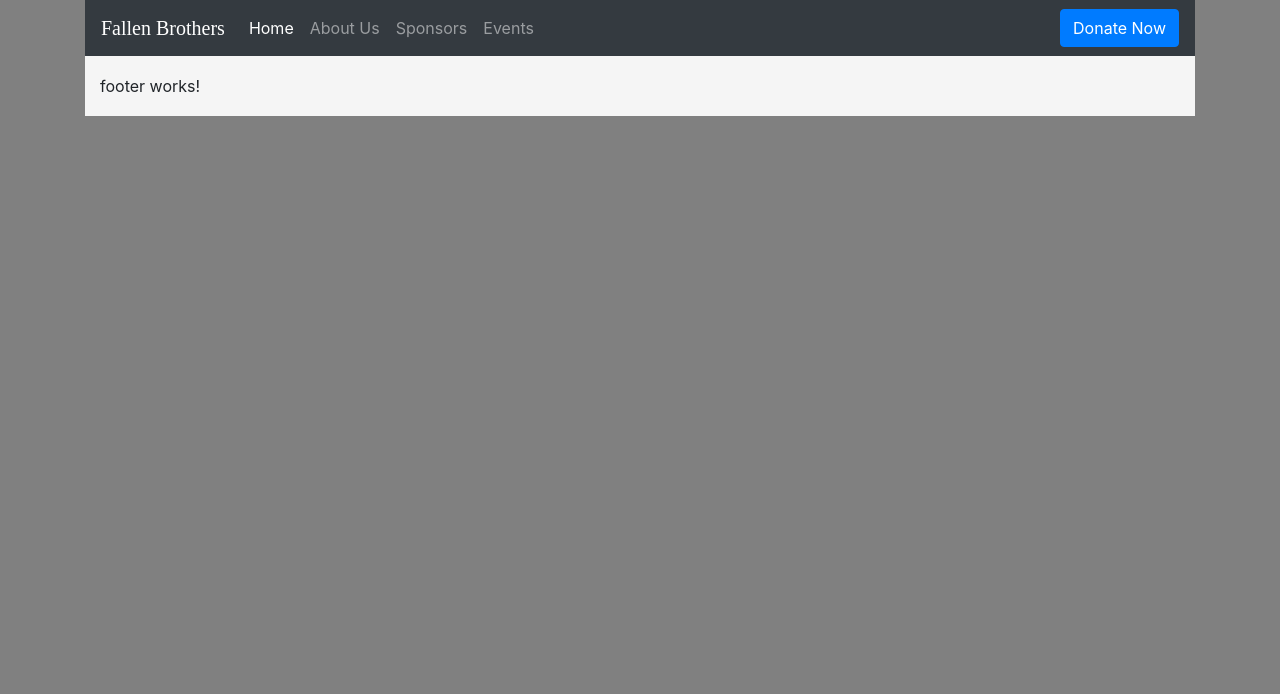
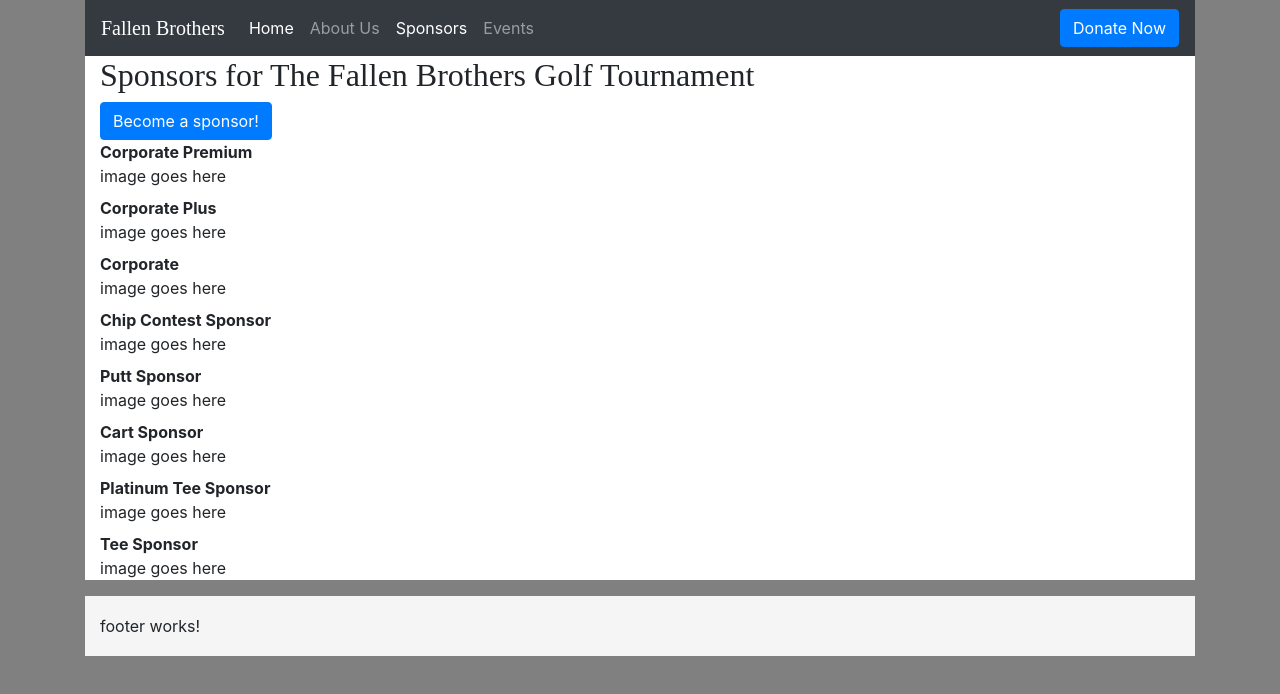
Before and after one commit to mlegendre/fallen_brothers, an Angular app: page /sponsors in a window 1280 px wide. Before the commit this address led to /. Shown: the top 694 px of the page. Built offline with nearby package versions, Linux system fonts and the light colour scheme.

Commit message:
Finsihed the sponsors page

```diff
--- a/src/app/components/navbar/navbar.component.html
+++ b/src/app/components/navbar/navbar.component.html
@@ -1,5 +1,5 @@
 <nav class="navbar navbar-expand-lg navbar-dark bg-dark">
-    <a class="navbar-brand" href="home">Fallen Brothers</a>
+    <a class="navbar-brand" href="">Fallen Brothers</a>
     <button class="navbar-toggler" type="button" (click)="isCollapsed = !isCollapsed">
         <span class="navbar-toggler-icon"></span>
     </button>
@@ -7,13 +7,13 @@
 
       <ul class="navbar-nav mr-auto">
         <li class="nav-item active">
-          <a class="nav-link" href="home">Home <span class="sr-only">(current)</span></a>
+          <a class="nav-link" href="">Home <span class="sr-only">(current)</span></a>
         </li>
         <li class="nav-item">
           <a class="nav-link" routerLink="/about-us" routerLinkActive="active">About Us</a>
         </li>
         <li class="nav-item">
-          <a class="nav-link" routerLink="/about-us" routerLinkActive="active">Sponsors</a>
+          <a class="nav-link" routerLink="/sponsors" routerLinkActive="active">Sponsors</a>
         </li>
         <li class="nav-item">
           <a class="nav-link" routerLink="/about-us" routerLinkActive="active">Events</a>
--- /dev/null
+++ b/src/app/components/sponsors/sponsors.component.css
@@ -0,0 +1,3 @@
+h2{
+    font-family: "Times New Roman", Times, serif;
+}
--- /dev/null
+++ b/src/app/components/sponsors/sponsors.component.html
@@ -0,0 +1,56 @@
+<div class="container" style="background-color:white;">
+  <h2>Sponsors for The Fallen Brothers Golf Tournament</h2>
+  <div class="container row">
+    <a class="btn btn-primary" href="thiswillgototheform">Become a sponsor!</a>
+  </div>
+  <dl>
+    <dt>
+      Corporate Premium
+    </dt>
+    <dd>
+      image goes here
+    </dd>
+    <dt>
+      Corporate Plus
+    </dt>
+    <dd>
+      image goes here
+    </dd>
+    <dt>
+      Corporate
+    </dt>
+    <dd>
+      image goes here
+    </dd>
+    <dt>
+      Chip Contest Sponsor
+    </dt>
+    <dd>
+      image goes here
+    </dd>
+    <dt>
+      Putt Sponsor
+    </dt>
+    <dd>
+      image goes here
+    </dd>
+    <dt>
+      Cart Sponsor
+    </dt>
+    <dd>
+      image goes here
+    </dd>
+    <dt>
+      Platinum Tee Sponsor
+    </dt>
+    <dd>
+      image goes here
+    </dd>
+    <dt>
+      Tee Sponsor
+    </dt>
+    <dd>
+      image goes here
+    </dd>
+  </dl>
+</div>
--- /dev/null
+++ b/src/app/components/sponsors/sponsors.component.ts
@@ -0,0 +1,15 @@
+import { Component, OnInit } from '@angular/core';
+
+@Component({
+  selector: 'app-sponsors',
+  templateUrl: './sponsors.component.html',
+  styleUrls: ['./sponsors.component.css']
+})
+export class SponsorsComponent implements OnInit {
+
+  constructor() { }
+
+  ngOnInit() {
+  }
+
+}
```
Also changed, not shown: src/app/app.module.ts (+5 -2 lines), 1 other file (tests, documents, lock files or other folders).
